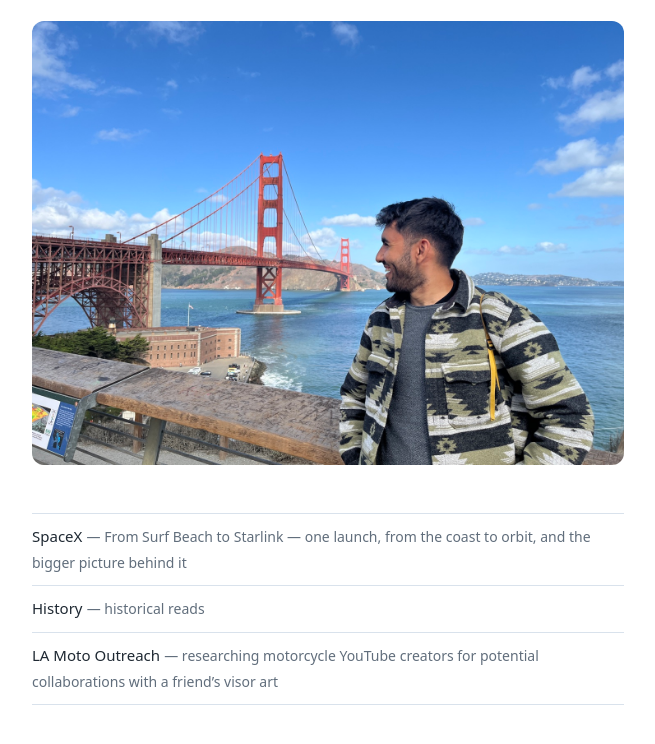
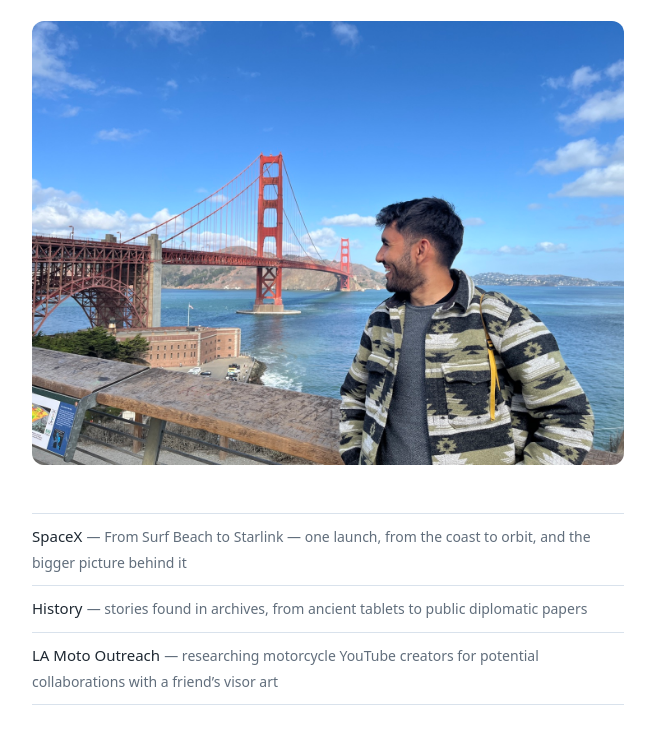
Before and after one commit to kontela/kontela.github.io, a plain HTML site: page index.html in a window 1280 px wide. Shown: the part 186-930 px from the top of the page, without its empty margins (312-967 px from the left). Drawn offline with Linux system fonts and the light colour scheme.

Commit message:
Clarify homepage history description

```diff
--- a/index.html
+++ b/index.html
@@ -137,7 +137,7 @@
       </div>
       <div class="project">
         <a href="/history/">History</a>
-        <span> — historical reads</span>
+        <span> — stories found in archives, from ancient tablets to public diplomatic papers</span>
       </div>
       <div class="project">
         <a href="/moto-la-outreach/">LA Moto Outreach</a>
```
